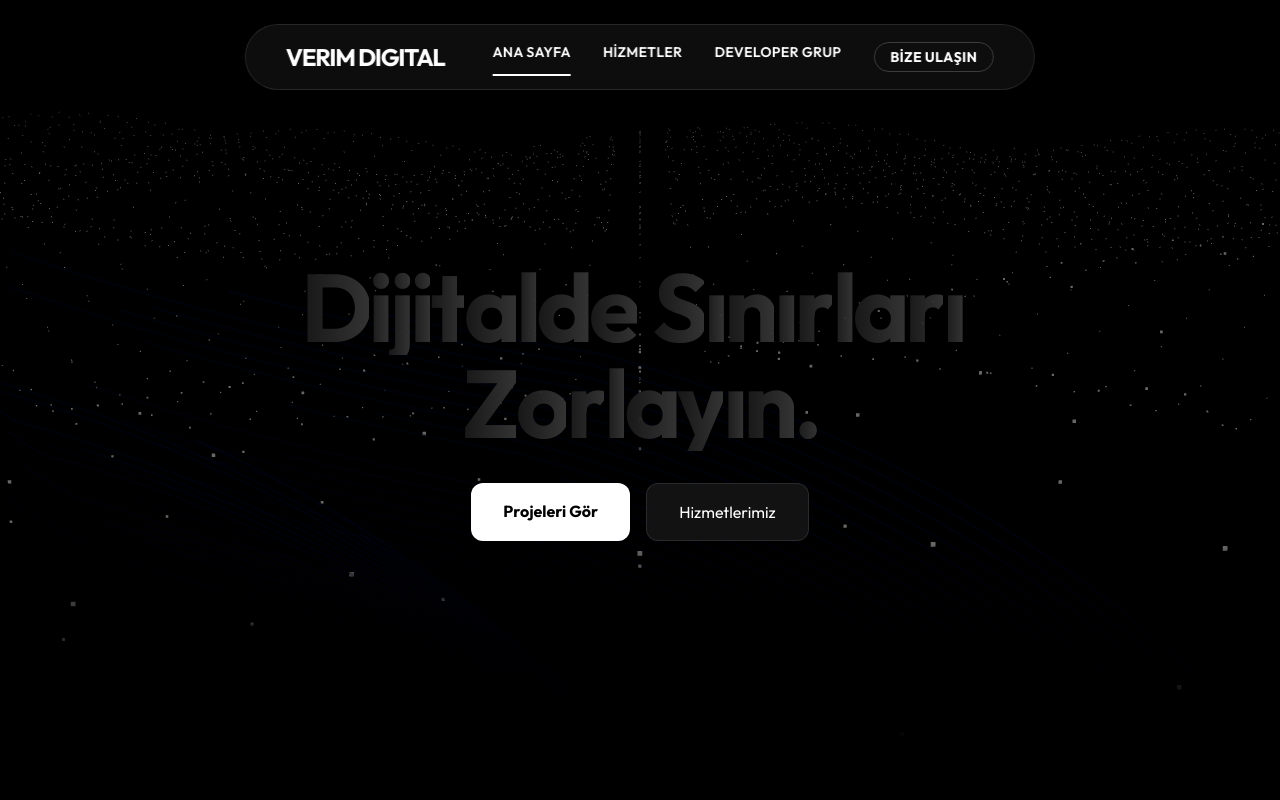
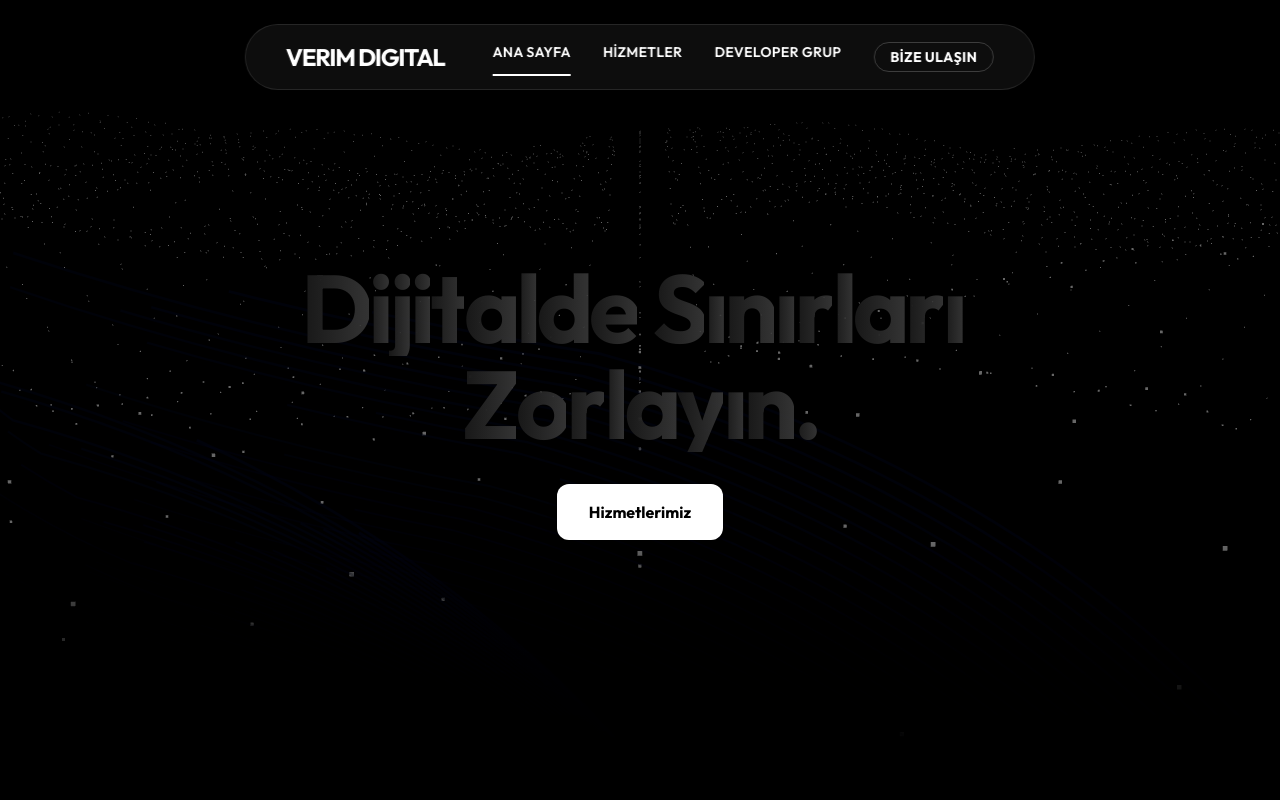
Before and after one commit to onurgncode/Verim-Digital, a React (Vite) app: page / in a window 1280 px wide. Shown: the top 800 px of the page. Built offline with nearby package versions, Linux system fonts and the light colour scheme.

Commit message:
Update hero CTA to white and remove Projeleri Gör button

```diff
--- a/src/components/ui/background-paths.tsx
+++ b/src/components/ui/background-paths.tsx
@@ -103,14 +103,8 @@ export function BackgroundPaths({
 
                     <div className="flex flex-wrap justify-center gap-4">
                         <a
-                            href="#portfolio"
+                            href="#services"
                             className="bg-white text-black font-bold px-8 py-4 rounded-xl hover:bg-white/90 transition-all hover:scale-105 active:scale-95 shadow-lg"
-                        >
-                            Projeleri Gör
-                        </a>
-                        <a
-                            href="#services"
-                            className="glass px-8 py-4 rounded-xl hover:bg-white/20 border border-white/20 transition-all hover:scale-105 active:scale-95 text-white backdrop-blur-md"
                         >
                             Hizmetlerimiz
                         </a>
```
